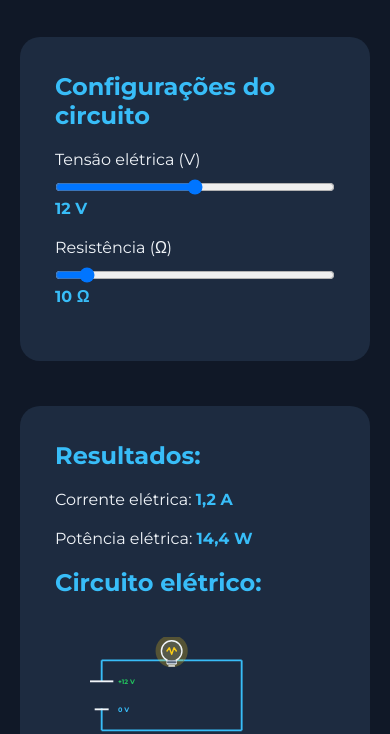
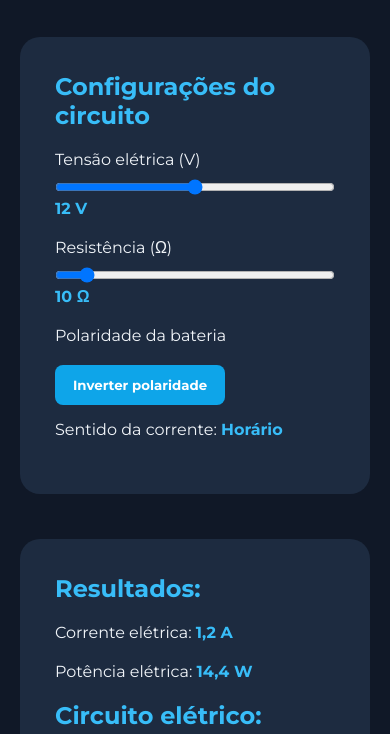
Before and after one commit to relgader/sistema-eletrico-lei-ohm, a plain HTML site: page simuladorEletrico/index.html in a window 390 px wide. Shown: the part 130-864 px from the top of the page. Drawn offline with Linux system fonts and the light colour scheme.

Commit message:
adicionando botão para alterar os polos

```diff
--- a/simuladorEletrico/index.html
+++ b/simuladorEletrico/index.html
@@ -58,6 +58,21 @@
                     >
 
                     <span id="valorResistencia">10 Ω</span>
+
+                </div>
+
+                <div class="controle-polaridade">
+
+                    <label>Polaridade da bateria</label>
+
+                    <button id="inverterPolaridade">
+                     Inverter polaridade
+                    </button>
+
+                    <p>
+                    Sentido da corrente:
+                    <span id="sentidoCorrente">Horário</span>
+                    </p>
 
                 </div>
 
--- a/simuladorEletrico/script.js
+++ b/simuladorEletrico/script.js
@@ -19,6 +19,13 @@ const lampBulbo = document.getElementById("lampBulbo");
 
 const poloPositivo = document.getElementById("poloPositivo");
 const poloNegativo = document.getElementById("poloNegativo");
+
+const botaoPolaridade = document.getElementById("inverterPolaridade");
+const textoSentido = document.getElementById("sentidoCorrente");
+
+// indica se a polaridade está invertida
+let polaridadeInvertida = false;
+
 function atualizarValores() {
 
     // pega os valores dos controles
@@ -59,5 +66,17 @@ function atualizarValores() {
 controleTensao.addEventListener("input", atualizarValores);
 controleResistencia.addEventListener("input", atualizarValores);
 
+botaoPolaridade.addEventListener("click", function() {
+
+    polaridadeInvertida = !polaridadeInvertida;
+
+    if (polaridadeInvertida) {
+        textoSentido.textContent = "Anti-horário";
+    } else {
+        textoSentido.textContent = "Horário";
+    }
+
+});
+
 // atualiza o simulador ao carregar a página
 atualizarValores();
--- a/simuladorEletrico/style.css
+++ b/simuladorEletrico/style.css
@@ -111,4 +111,24 @@ span{
 #lampFilamento {
     transition: opacity 0.15s ease;
 }
+
+.controle-polaridade button {
+    background-color: #0ea5e9;
+    color: white;
+    border: none;
+    padding: 12px 18px;
+    border-radius: 8px;
+    font-family: inherit;
+    font-weight: bold;
+    cursor: pointer;
+    margin-top: 10px;
 }
+
+.controle-polaridade button:hover {
+    background-color: #0284c7;
+}
+
+.controle-polaridade p {
+    margin-top: 15px;
+}
+}
```
